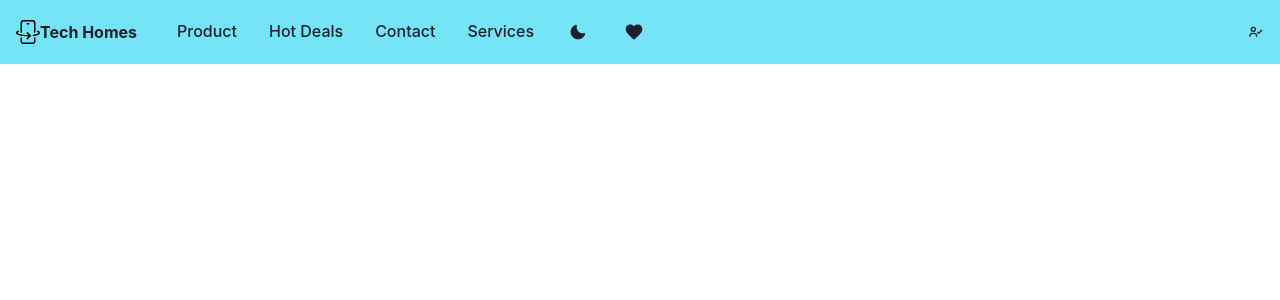
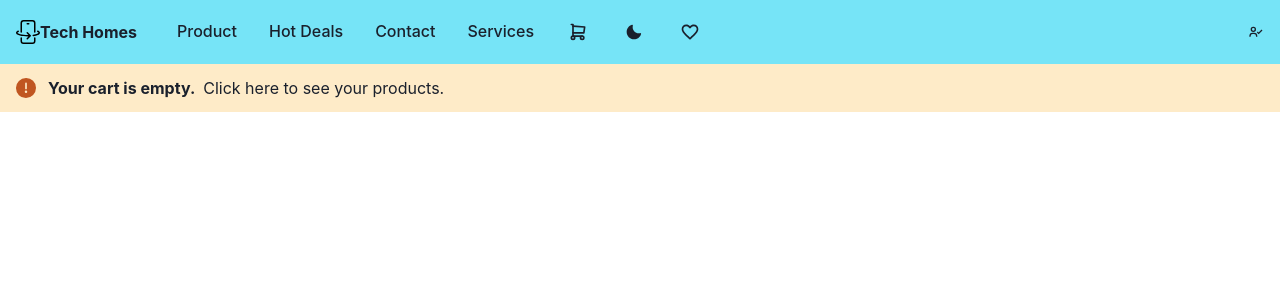
Before and after one commit to bky201/tech-ecommerce, a React (Create React App) app in the folder client/: page /cart in a window 1280 px wide. Shown: the top 300 px of the page. Built offline with nearby package versions, Linux system fonts and the light colour scheme.

Commit message:
Add CartScreen component

```diff
--- a/client/src/App.js
+++ b/client/src/App.js
@@ -4,7 +4,7 @@ import { Route, BrowserRouter as Router, Routes } from 'react-router-dom';
 import Header from './components/Header';
 import LandingScreen from './screens/LandingScreen';
 import ProductScreen from './screens/ProductScreen';
-
+import CartScreen from './screens/CartScreen';
 
 function App() {
 	return (
@@ -16,6 +16,7 @@ function App() {
 						<Route path='/products' element={<ProductsScreen />} />
 						<Route path='/' element={<LandingScreen />} />
 						<Route path='/product/:id' element={<ProductScreen />} />
+						<Route path='/cart' element={<CartScreen />} />
 					</Routes>
 				</main>
 			</Router>
--- /dev/null
+++ b/client/src/components/CartItem.jsx
@@ -0,0 +1,9 @@
+import React from 'react'
+
+const CartItem = () => {
+  return (
+    <div>CartItem</div>
+  )
+}
+
+export default CartItem
--- a/client/src/components/Header.jsx
+++ b/client/src/components/Header.jsx
@@ -20,6 +20,7 @@ import ColorModeToggle from './ColorModeToggle';
 import { BiUserCheck } from 'react-icons/bi';
 import { toggleFavorites } from '../redux/actions/productActions';
 import { HamburgerIcon, CloseIcon } from '@chakra-ui/icons';
+import { TbShoppingCart } from 'react-icons/tb';
 
 const Links = [
 	{ name: 'Product', route: '/products' },
@@ -31,6 +32,7 @@ const Header = () => {
 	const { isOpen, onOpen, onClose } = useDisclosure();
 	const dispatch = useDispatch();
 	const { favoritesToggled } = useSelector((state) => state.product);
+	const { cartItems } = useSelector((state) => state.cart);
 
 	useEffect(() => {}, [favoritesToggled, dispatch]);
 
@@ -44,6 +46,19 @@ const Header = () => {
 						icon={isOpen ? <CloseIcon /> : <HamburgerIcon />}
 						onClick={isOpen ? onClose : onOpen}
 					/>
+					<IconButton
+						ml='12'
+						position='absolute'
+						icon={<TbShoppingCart size='20px' />}
+						as={ReactLink}
+						to='/cart'
+						variant='ghost'
+					/>
+					{cartItems.length > 0 && (
+						<Text fontWeight='bold' fontStyle='italic' position='absolute' ml='74px' mt='-6' fontSize='sm'>
+							{cartItems.length}
+						</Text>
+					)}
 				</Flex>
 				<HStack spacing='8' alignItems='center'>
 					<Box alignItems='center' display='flex' as={ReactLink} to='/'>
@@ -57,6 +72,14 @@ const Header = () => {
 								<Text fontWeight='medium'>{link.name}</Text>
 							</NavLink>
 						))}
+						<Box>
+							<IconButton icon={<TbShoppingCart size='20px' />} as={ReactLink} to='/cart' variant='ghost' />
+							{cartItems.length > 0 && (
+								<Text fontWeight='bold' fontStyle='italic' position='absolute' ml='26px' mt='-6' fontSize='sm'>
+									{cartItems.length}
+								</Text>
+							)}
+						</Box>
 						<ColorModeToggle />
 						{favoritesToggled ? (
 							<IconButton
--- /dev/null
+++ b/client/src/components/OrderSummary.jsx
@@ -0,0 +1,9 @@
+import React from 'react'
+
+const OrderSummary = () => {
+  return (
+    <div>OrderSummary</div>
+  )
+}
+
+export default OrderSummary
--- a/client/src/components/ProductCard.jsx
+++ b/client/src/components/ProductCard.jsx
@@ -1,17 +1,45 @@
-import { Box, Image, Text, Badge, Flex, IconButton, Skeleton } from '@chakra-ui/react';
+import { Box, Image, Text, Badge, Flex, IconButton, Skeleton, useToast, Tooltip } from '@chakra-ui/react';
 import { BiExpand } from 'react-icons/bi';
 import React, { useState } from 'react';
 import { addToFavorites, removeFromFavorites } from '../redux/actions/productActions';
 import { useSelector, useDispatch } from 'react-redux';
 import { MdOutlineFavorite, MdOutlineFavoriteBorder } from 'react-icons/md';
 import { Link as ReactLink } from 'react-router-dom';
+import { addCartItem } from '../redux/actions/cartActions';
+import { useEffect } from 'react';
+import { TbShoppingCartPlus } from 'react-icons/tb';
 
 const ProductCard = ({ product, loading }) => {
 	const dispatch = useDispatch();
 	const { favorites } = useSelector((state) => state.product);
 	const [isShown, setIsShown] = useState(false);
+	const { cartItems } = useSelector((state) => state.cart);
+	const toast = useToast();
+	const [cartPlusDisabled, setCartPlusDisabled] = useState(false);
+
+	useEffect(() => {
+		const item = cartItems.find((cartItem) => cartItem.id === product._id);
+		if (item && item.qty === product.stock) {
+			setCartPlusDisabled(true);
+		}
+	}, [product, cartItems]);
+
+	const addItem = (id) => {
+		if (cartItems.some((cartItem) => cartItem.id === id)) {
+			const item = cartItems.find((cartItem) => cartItem.id === id);
+			dispatch(addCartItem(id, item.qty + 1));
+		} else {
+			dispatch(addCartItem(id, 1));
+		}
+		toast({
+			description: 'Item has been added.',
+			status: 'success',
+			isClosable: true,
+		});
+	};
+
 	return (
-		<Skeleton isLoaded={!loading} >
+		<Skeleton isLoaded={!loading}>
 			<Box
 				_hover={{ transform: 'scale(1.1)', transitionDuration: '0.5s' }}
 				borderWidth='1px'
@@ -69,7 +97,32 @@ const ProductCard = ({ product, loading }) => {
 						/>
 					)}
 
-					<IconButton icon={<BiExpand size='20' />} as={ReactLink} to={`/product/${product._id}`} colorScheme='cyan' size='sm' />
+					<IconButton
+						icon={<BiExpand size='20' />}
+						as={ReactLink}
+						to={`/product/${product._id}`}
+						colorScheme='cyan'
+						size='sm'
+					/>
+
+					<Tooltip
+						isDisabled={!cartPlusDisabled}
+						hasArrow
+						label={
+							!cartPlusDisabled
+								? 'You reached the maximum quantity of the product. '
+								: product.stock <= 0
+								? 'Out of stock'
+								: ''
+						}>
+						<IconButton
+							isDisabled={product.stock <= 0 || cartPlusDisabled}
+							onClick={() => addItem(product._id)}
+							icon={<TbShoppingCartPlus size='20' />}
+							colorScheme='cyan'
+							size='sm'
+						/>
+					</Tooltip>
 				</Flex>
 			</Box>
 		</Skeleton>
--- /dev/null
+++ b/client/src/redux/actions/cartActions.js
@@ -0,0 +1,43 @@
+import axios from 'axios';
+import { setError, setLoading, setShippingCosts, cartItemAdd, cartItemRemoval, clearCart } from '../slices/cart';
+
+export const addCartItem = (id, qty) => async (dispatch) => {
+	dispatch(setLoading(true));
+	try {
+		const { data } = await axios.get(`/api/products/${id}`);
+		const itemToAdd = {
+			id: data._id,
+			name: data.name,
+			subtitle: data.subtitle,
+			image: data.images[0],
+			price: data.price,
+			stock: data.stock,
+			brand: data.brand,
+			qty,
+			stripeId: data.stripeId,
+		};
+
+		dispatch(cartItemAdd(itemToAdd));
+	} catch (error) {
+		dispatch(
+			setError(
+				error.response && error.response.data.message
+					? error.response.data.message
+					: error.message
+					? error.message
+					: 'An expected error has occured. Please try again later.'
+			)
+		);
+	}
+};
+
+export const removeCartItem = (id) => async (dispatch) => {
+	dispatch(setLoading(true));
+	dispatch(cartItemRemoval(id));
+};
+export const setShipping = (value) => async (dispatch) => {
+	dispatch(setShippingCosts(value));
+};
+export const resetCart = () => async (dispatch) => {
+	dispatch(clearCart);
+};
--- /dev/null
+++ b/client/src/redux/slices/cart.js
@@ -0,0 +1,73 @@
+import { createSlice } from '@reduxjs/toolkit';
+
+const calculateSubtotal = (cartState) => {
+	let result = 0;
+	cartState.map((item) => (result += item.qty * item.price));
+	return result;
+};
+
+export const initialState = {
+	loading: false,
+	error: null,
+	cartItems: JSON.parse(localStorage.getItem('cartItems')) ?? [],
+	shipping: JSON.parse(localStorage.getItem('shipping')) ?? Number(4.99),
+	subtotal: localStorage.getItem('cartItems') ? calculateSubtotal(JSON.parse(localStorage.getItem('cartItems'))) : 0,
+};
+
+const updateLocalStorage = (cart) => {
+	localStorage.setItem('cartItems', JSON.stringify(cart));
+	localStorage.setItem('subtotal', JSON.calculateSubtotal(cart));
+};
+
+export const cartSlice = createSlice({
+	name: 'cart',
+	initialState,
+	reducers: {
+		setLoading: (state) => {
+			state.loading = true;
+		},
+		setError: (state, { payload }) => {
+			state.error = payload;
+			state.loading = false;
+		},
+		cartItemAdd: (state, { payload }) => {
+			const existingItem = state.cartItems.find((item) => item.id === payload.id);
+
+			if (existingItem) {
+				state.cartItems = state.cartItems.map((item) => (item.id === existingItem.id ? payload : item));
+			} else {
+				state.cartItems = [...state.cartItems, payload];
+			}
+			state.loading = false;
+			state.error = null;
+			updateLocalStorage(state.cartItems);
+			state.subtotal = Number(calculateSubtotal(state.cartItems));
+		},
+		cartItemRemoval: (state, { payload }) => {
+			state.cartItems = [...state.cartItems].filter((item) => item.id !== payload);
+			updateLocalStorage(state.cartItems);
+			state.subtotal = calculateSubtotal(state.cartItems);
+			state.loading = false;
+			state.error = null;
+		},
+		setShippingCosts: (state, { payload }) => {
+			state.shipping = payload;
+			localStorage.setItem('shipping', payload);
+		},
+		clearCart: (state) => {
+			localStorage.removeItem('cartItems');
+			localStorage.removeItem('shipping');
+			localStorage.removeItem('subTotal');
+			state.cartItems = [];
+			state.shipping = Number(4.99);
+			state.subtotal = 0;
+			state.loading = false;
+			state.error = null;
+		},
+	},
+});
+
+export const { setError, setLoading, cartItemAdd, cartItemRemoval, setShippingCosts, clearCart} = cartSlice.actions;
+export default cartSlice.reducer;
+
+export const cartSelector = (state) => state.cart;
--- a/client/src/redux/slices/product.js
+++ b/client/src/redux/slices/product.js
@@ -6,7 +6,7 @@ export const initialState = {
 	products: [],
 	product: null,
 	pagination: {},
-	favoritesToggled: true,
+	favoritesToggled: false,
 	reviewed: false,
 	favorites: JSON.parse(localStorage.getItem('favorites')) ?? [],
 };
--- a/client/src/redux/store.js
+++ b/client/src/redux/store.js
@@ -1,9 +1,11 @@
 import { combineReducers, configureStore } from '@reduxjs/toolkit';
 
 import product from './slices/product';
+import cart from './slices/cart';
 
 const reducer = combineReducers({
 	product,
+	cart,
 });
 
 export default configureStore({ reducer });
--- /dev/null
+++ b/client/src/screens/CartScreen.jsx
@@ -0,0 +1,82 @@
+import {
+  Alert,
+  AlertDescription,
+  AlertIcon,
+  AlertTitle,
+  Box,
+  Flex,
+  HStack,
+  Heading,
+  Link,
+  Spinner,
+  Stack,
+  Wrap,
+  useColorModeValue as mode,
+} from '@chakra-ui/react';
+import { useSelector } from 'react-redux';
+import { Link as ReactLink } from 'react-router-dom';
+import CartItem from '../components/CartItem';
+import OrderSummary from '../components/OrderSummary';
+
+const CartScreen = () => {
+	const { loading, error, cartItems } = useSelector((state) => state.cart);
+
+	const getHeadingContent = () => (cartItems.length === 1 ? '(1 Item)' : `(${cartItems.length} Items)`);
+
+	return (
+		<Wrap spacing='30px' justify='center' minHeight='100vh'>
+			{loading ? (
+				<Stack direction='row' spacing='4'>
+					<Spinner mt='20' thickness='2px' speed='0.65s' emptyColor='gray.200' color='cyan.500' size='xl' />
+				</Stack>
+			) : error ? (
+				<Alert status='error'>
+					<AlertIcon />
+					<AlertTitle>We are sorry!</AlertTitle>
+					<AlertDescription>{error}</AlertDescription>
+				</Alert>
+			) : cartItems.length <= 0 ? (
+				<Alert status='warning'>
+					<AlertIcon />
+					<AlertTitle>Your cart is empty.</AlertTitle>
+					<AlertDescription>
+						<Link as={ReactLink} to='/products'>
+							Click here to see your products.
+						</Link>
+					</AlertDescription>
+				</Alert>
+			) : (
+				<Box px='4' py='8' w={{ base: '95%', md: '70%', lg: '50%' }}>
+					<Stack
+						direction={{ base: 'column', lg: 'row' }}
+						align={{ lg: 'flex-start' }}
+						spacing={{ base: '8', md: '16' }}>
+						<Stack spacing={{ base: '8', md: '10' }} flex='2'>
+							<Heading fontSize='2xl' fontWeight='extrabold'>
+								Shopping Cart
+							</Heading>
+
+							<Stack spacing='6'>
+								{cartItems.map((cartItem) => (
+									<CartItem key={cartItem.id} cartItem={cartItem} />
+								))}
+							</Stack>
+						</Stack>
+						<Flex direction='column' align='center' flex='1'>
+							<OrderSummary />
+
+							<HStack mt='6' fontWeight='semibold'>
+								<p>or</p>
+								<Link as={ReactLink} to='/products' color={mode('cyan.500', 'cyan.200')}>
+									Continue Shopping
+								</Link>
+							</HStack>
+						</Flex>
+					</Stack>
+				</Box>
+			)}
+		</Wrap>
+	);
+};
+
+export default CartScreen;
--- a/client/src/screens/ProductScreen.jsx
+++ b/client/src/screens/ProductScreen.jsx
@@ -109,6 +109,9 @@ const ProductScreen = () => {
 									<Stack width='270px'>
 										<Flex alignItems='center'>
 											<BiPackage size='20px' />
+											<Text fontWeight='medium' fontSize='sm' ml='2'>
+												Shipped in 1 - 2 days
+											</Text>
 										</Flex>
 										<Flex alignItems='center'>
 											<BiCheckShield size='20px' />
```
